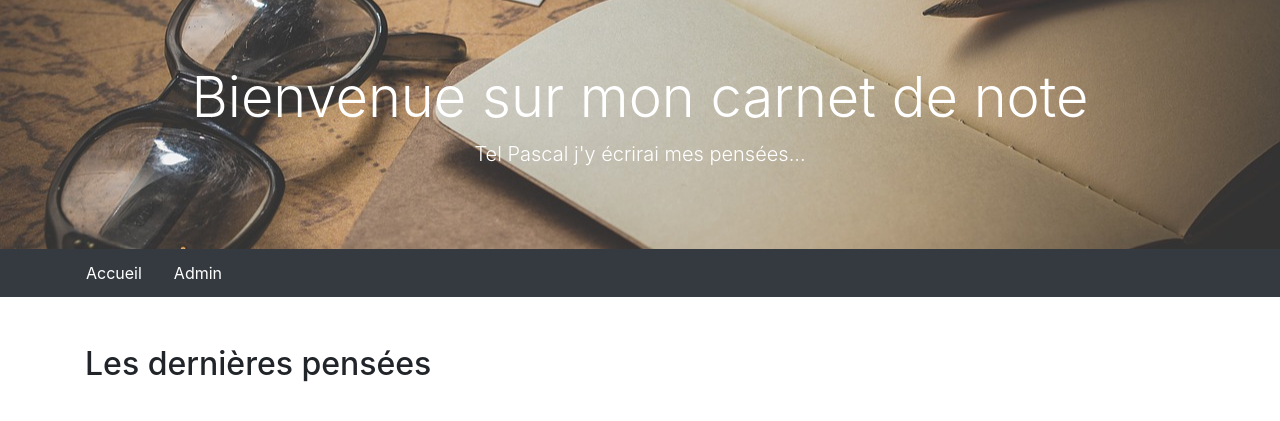
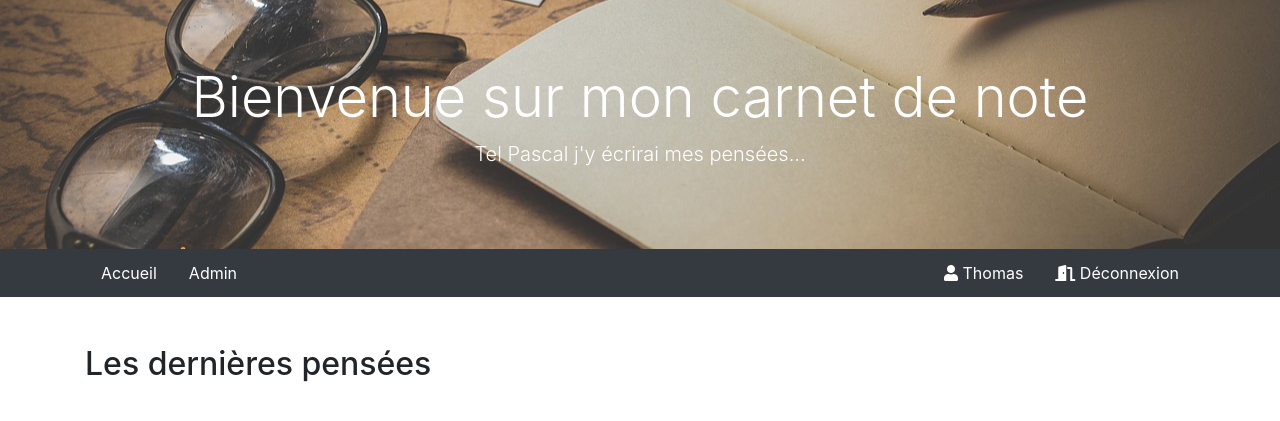
Before and after one commit to thomgo/carnet-de-notes, a Flask app: page /index/ in a window 1280 px wide. Shown: the top 421 px of the page. Run offline with Flask 2, Linux system fonts and the light colour scheme; a user stored in the database is signed in; data that the repository does not hold is empty; some libraries are stand-ins or nearby versions.

Commit message:
user can loggin

```diff
--- a/app/__init__.py
+++ b/app/__init__.py
@@ -13,3 +13,7 @@ login_manager.init_app(app)
 @app.cli.command("init_db")
 def init_db():
     models.init_db()
+
+@login_manager.user_loader
+def load_user(id):
+    return models.User.query.get(int(id))
--- a/app/templates/nav.html.j2
+++ b/app/templates/nav.html.j2
@@ -1,5 +1,6 @@
 <nav class="mb-5 bg-dark text-white py-1">
-  <ul class="nav container">
+  <div class="container d-flex justify-content-between">
+    <ul class="nav">
       <li class="nav-item">
         <a class="nav-link text-white" href="{{ url_for('index') }}">Accueil</a>
       </li>
@@ -7,4 +8,13 @@
         <a class="nav-link text-white" href="{{ url_for('thoughts') }}">Admin</a>
       </li>
     </ul>
+    <ul class="nav">
+      <li class="nav-item">
+        <a class="nav-link text-white" href=""><i class="fas fa-user"></i> {{ current_user.first_name }}</a>
+      </li>
+      <li class="nav-item">
+        <a class="nav-link text-white" href=""><i class="fas fa-door-open"></i> Déconnexion</a>
+      </li>
+    </ul>
+  </div>
 </nav>
--- a/app/views.py
+++ b/app/views.py
@@ -1,14 +1,20 @@
 from flask import Flask, render_template, redirect
-from .models import Thought, db
+from .models import Thought, User, db
 from .forms import NewThoughtForm, LoginForm
+from flask_login import login_user
 
 app = Flask(__name__)
 app.config.from_object('config')
 
-@app.route('/')
-@app.route('/login/')
+@app.route('/', methods=['GET', 'POST'])
+@app.route('/login/', methods=['GET', 'POST'])
 def login():
     form = LoginForm()
+    if form.validate_on_submit():
+        user = User.query.filter_by(pseudo=form.pseudo.data).first()
+        if user and user.check_password(form.password.data):
+            login_user(user)
+            return redirect("/index")
     return render_template("login.html.j2", thoughts=thoughts, form=form)
 
 @app.route('/index/')
```
Also changed, not shown: app/models.py (+9 -3 lines), app.db. Lines whose indentation alone changed are shown as unchanged.
